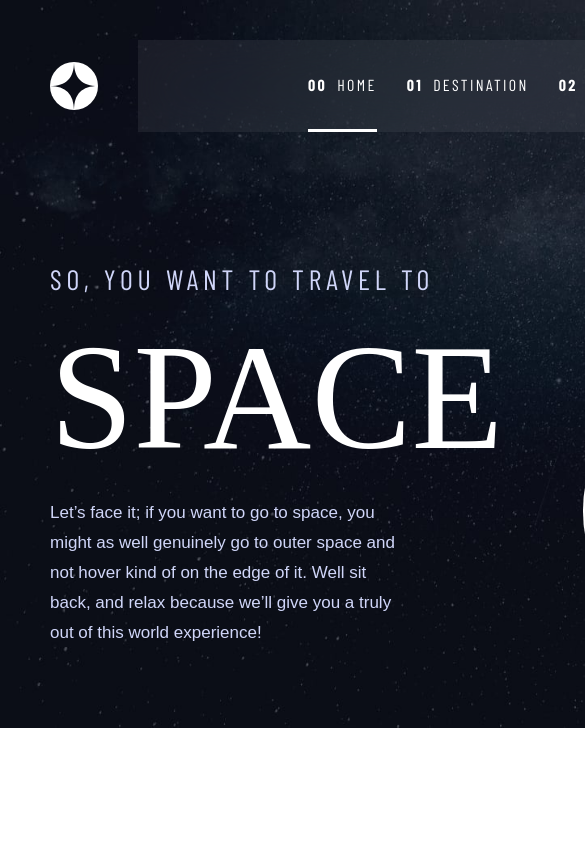
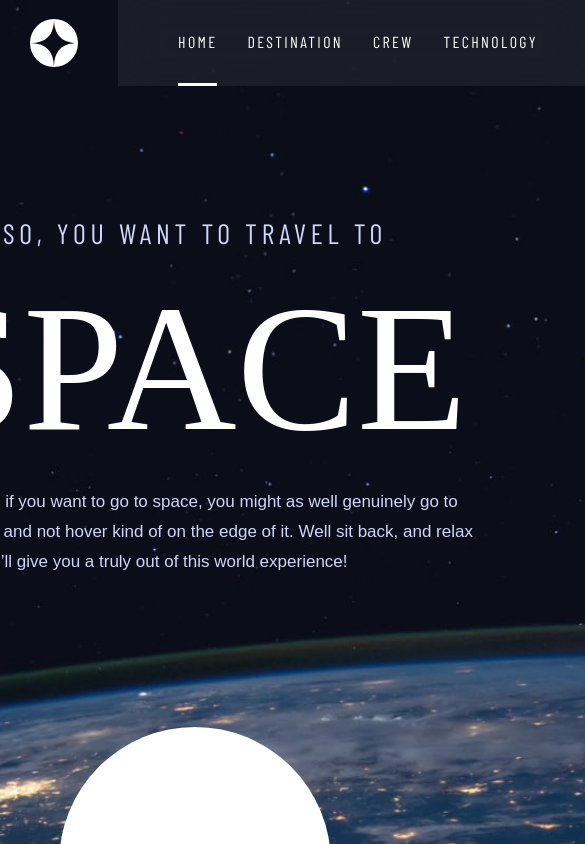
Before and after one commit to DanielMen97/Space, a React (Vite) app in the folder Space-website/: page / in a window 390 px wide. Shown: the top 844 px of the page, 585 px wide, since content can reach past the window. Built offline with nearby package versions, Linux system fonts and the light colour scheme; a web font is replaced by a local one.

Commit message:
Home responsive

```diff
--- a/Space-website/src/App.module.scss
+++ b/Space-website/src/App.module.scss
@@ -1,3 +1,11 @@
 .app{
   padding: 40px 0 0 50px;
 }
+
+@media(max-width: 768px) {
+
+  .app{
+    padding: 0 0 0 30px;
+  }
+
+}
--- a/Space-website/src/components/home/home.module.css
+++ b/Space-website/src/components/home/home.module.css
@@ -64,3 +64,28 @@
   transition: 0.3s;
   box-shadow: -5px -4px 0px 75px #fff1;
 }
+
+@media(max-width: 768px) {
+
+  .home_container{
+    flex-direction: column;
+    padding-right: 30px;
+    align-items: center;
+  }
+
+  .home_section{
+    align-items: center;
+  }
+
+  .title{
+    font-size: 180px;
+  }
+
+  .home_section p{
+    padding-right: 0;
+  }
+
+  .home_explore{
+    margin: 150px 0 0 0;
+  }
+}
--- a/Space-website/src/components/shared/navbar/navbar.module.scss
+++ b/Space-website/src/components/shared/navbar/navbar.module.scss
@@ -54,7 +54,6 @@
 
 }
 
-
 .list_item {
   display: flex;
   padding: 35px 0;
@@ -63,3 +62,29 @@
   display: flex;
   gap: 10px;
 }
+
+@media (max-width: 768px) {
+
+  .navbar_container {
+    justify-content: space-between;
+
+  .navbar{
+    padding: 0 60px !important;
+
+    .list_container {
+
+      .list_item{
+        padding: 32px 0;
+
+        strong{
+          display: none;
+        }
+      }
+    }
+  }
+  .line{
+    display: none;
+  }
+  }
+
+}
--- a/Space-website/src/index.scss
+++ b/Space-website/src/index.scss
@@ -12,3 +12,11 @@ body {
   background-repeat: no-repeat;
   background-size: cover;
 }
+
+@media(max-width: 768px) {
+
+  body {
+    background-image: url('./assets/home/background-home-tablet.jpg');
+  }
+
+}
```
